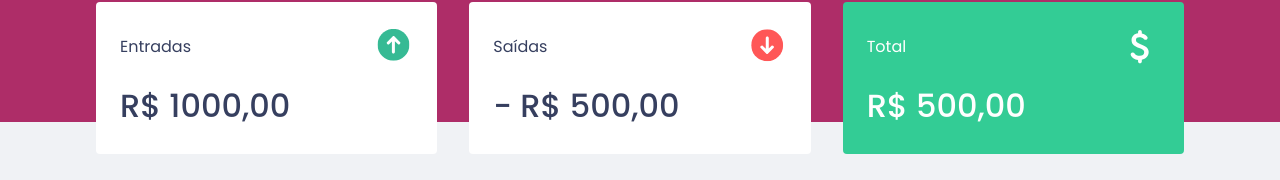
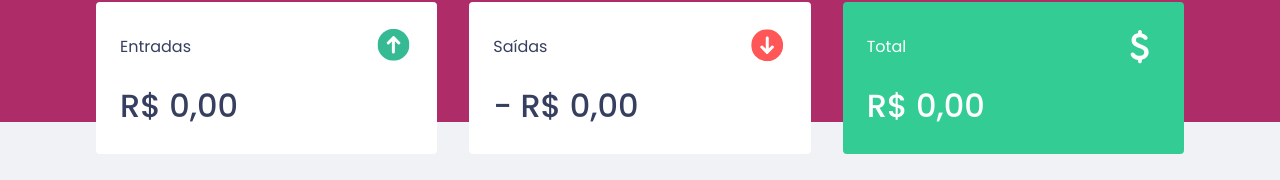
Before and after one commit to linferreira/graninhas, a React (Create React App) app: page / in a window 1280 px wide. Shown: the part 150-330 px from the top of the page. Built offline with nearby package versions, Linux system fonts and the light colour scheme; no server answers; what miragejs would draw is missing.

Commit message:
feat: create calcs in sumary

```diff
--- a/src/components/Summary/index.tsx
+++ b/src/components/Summary/index.tsx
@@ -8,6 +8,33 @@
 export function Summary() {
   const { transactions } = useContext(TransactionsContext);
 
+  // const totalDeposits = transactions.reduce((acc, transaction) => {
+  //   if (transaction.type === "deposit") {
+  //     return acc + transaction.amount;
+  //   }
+
+  //   return acc
+  // }, 0);
+
+  const sumary = transactions.reduce(
+    (acc, transaction) => {
+      if (transaction.type === "deposit") {
+        acc.deposits += transaction.amount;
+        acc.total += transaction.amount;
+      } else {
+        acc.withdrawals += transaction.amount;
+        acc.total -= transaction.amount;
+      }
+
+      return acc;
+    },
+    {
+      deposits: 0,
+      withdrawals: 0,
+      total: 0,
+    }
+  );
+
   return (
     <Container>
       <div>
@@ -15,7 +42,12 @@
           <p>Entradas</p>
           <img src={incomeImg} alt="Entradas" />
         </header>
-        <strong>R$ 1000,00</strong>
+        <strong>
+          {new Intl.NumberFormat("pt-BR", {
+            style: "currency",
+            currency: "BRL",
+          }).format(sumary.deposits)}
+        </strong>
       </div>
 
       <div>
@@ -23,7 +55,13 @@
           <p>Saídas</p>
           <img src={outcomeImg} alt="Saídas" />
         </header>
-        <strong>- R$ 500,00</strong>
+        <strong>
+          -{" "}
+          {new Intl.NumberFormat("pt-BR", {
+            style: "currency",
+            currency: "BRL",
+          }).format(sumary.withdrawals)}
+        </strong>
       </div>
 
       <div className="highlight-background">
@@ -31,7 +69,12 @@
           <p>Total</p>
           <img src={totalImg} alt="Total" />
         </header>
-        <strong>R$ 500,00</strong>
+        <strong>
+          {new Intl.NumberFormat("pt-BR", {
+            style: "currency",
+            currency: "BRL",
+          }).format(sumary.total)}
+        </strong>
       </div>
     </Container>
   );
--- a/src/components/TransactionsTable/index.tsx
+++ b/src/components/TransactionsTable/index.tsx
@@ -21,6 +21,7 @@
             <tr key={transaction.id}>
               <td>{transaction.title}</td>
               <td className={transaction.type}>
+                {transaction.type === "withdraw" && "-"}
                 {new Intl.NumberFormat("pt-BR", {
                   style: "currency",
                   currency: "BRL",
```
